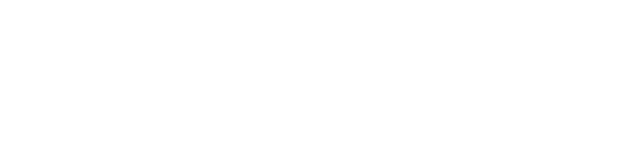
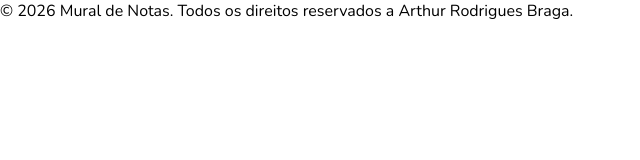
Before and after one commit to BragaMask/MuralDeNotas, a plain HTML site: page index.html in a window 1280 px wide. Shown: the whole page, without its empty margins (0-640 px from the left). Drawn offline with nearby package versions, Linux system fonts and the light colour scheme.

Commit message:
Commit2 - Estruturando o projeto

```diff
--- /dev/null
+++ b/CSS/style.css
@@ -0,0 +1,9 @@
+@import url('https://fonts.googleapis.com/css2?family=Nunito:ital,wght@0,200..1000;1,200..1000&display=swap');
+/*Adição da fonte NUNITO*/
+
+*{
+    margin: 0;
+    padding: 0;
+    box-sizing: border-box;
+    font-family: "Nunito", sans-serif;
+}
--- a/index.html
+++ b/index.html
@@ -1,11 +1,15 @@
 <!DOCTYPE html>
-<html lang="en">
+<html lang="pt-br">
 <head>
     <meta charset="UTF-8">
     <meta name="viewport" content="width=device-width, initial-scale=1.0">
+    <link rel="stylesheet" href="/CSS/style.css">
     <title>Mural de Notas</title>
 </head>
 <body>
-
+    <header></header>
+    <main></main>
+    <footer>&copy; 2026 Mural de Notas. Todos os direitos reservados a Arthur Rodrigues Braga.</footer>
+    <script src="/JS/script.js"></script>
 </body>
 </html>
```
Also changed, not shown: JS/script.js (added).
